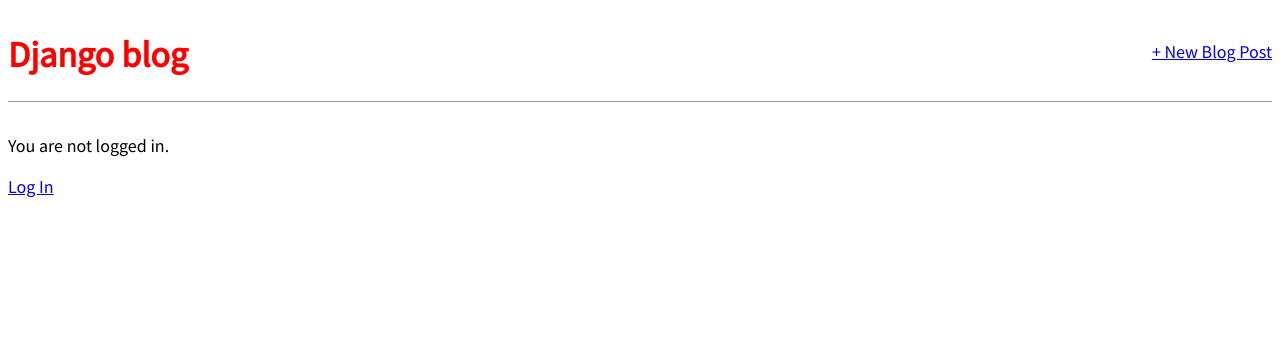
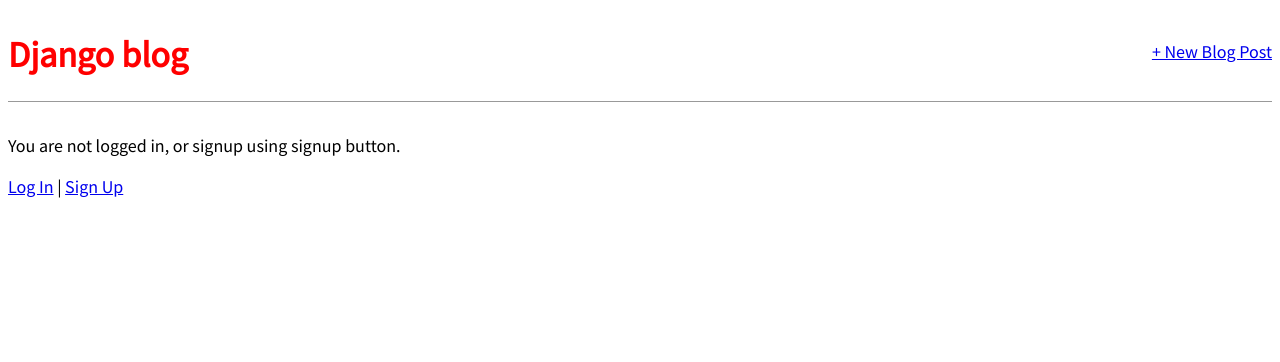
Before and after one commit to Badhansen/django001, a Django app: page / in a window 1280 px wide. Shown: the top 362 px of the page. Run offline with Django 4.2, Linux system fonts and the light colour scheme; data that the repository does not hold is empty.

Commit message:
Sign up button added

```diff
--- a/003Blog/templates/base.html
+++ b/003Blog/templates/base.html
@@ -20,8 +20,8 @@
                 <p>Hi {{ user.username }}!</p>
                 <p><a href="{% url 'logout' %}">Log out</a></p>
             {% else %}
-                <p>You are not logged in.</p>
-                <a href="{% url 'login' %}">Log In</a>
+                <p>You are not logged in, or signup using signup button.</p>
+                <a href="{% url 'login' %}">Log In</a> | <a href="{% url 'signup' %}">Sign Up</a>
             {% endif %}
             {% block content %}
             {% endblock content %}
```
